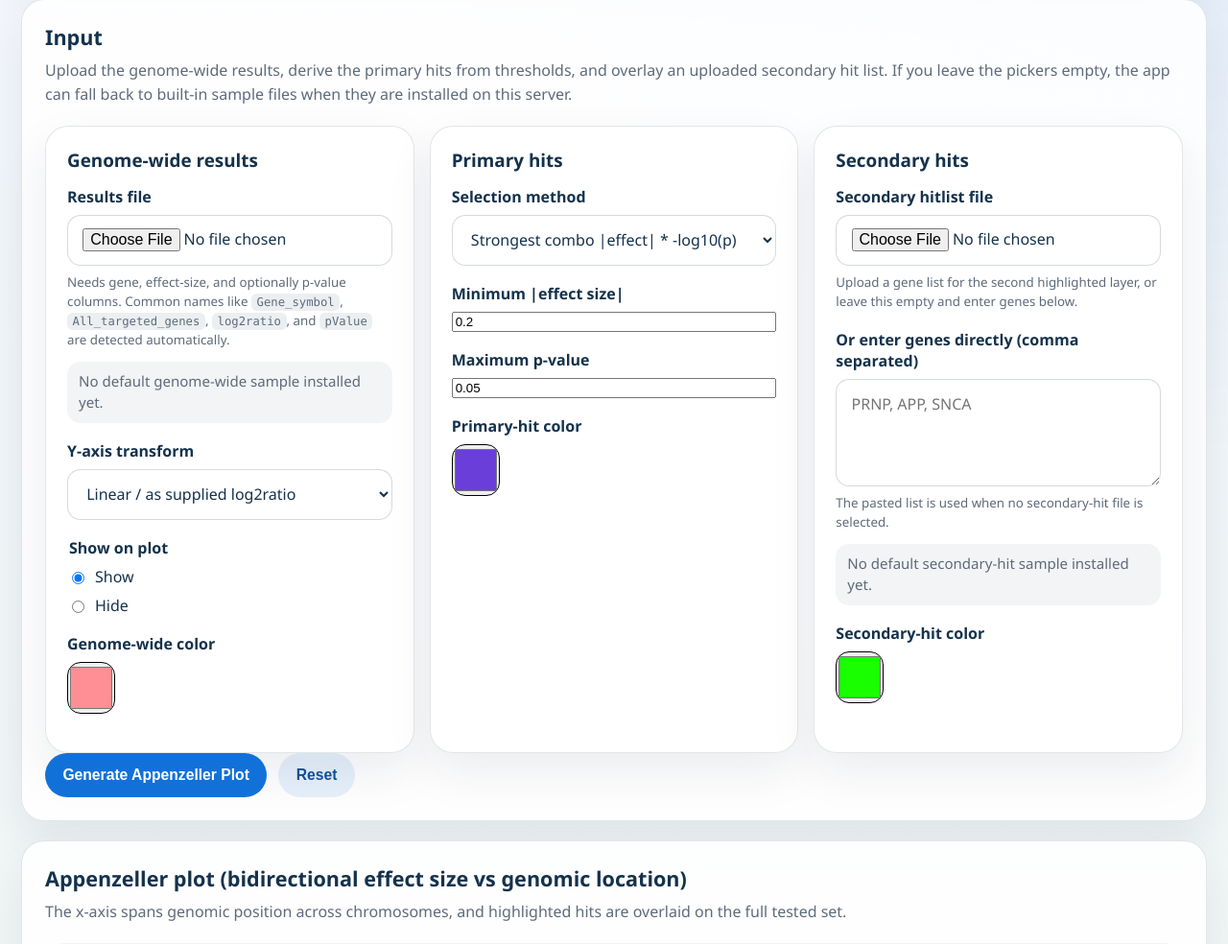
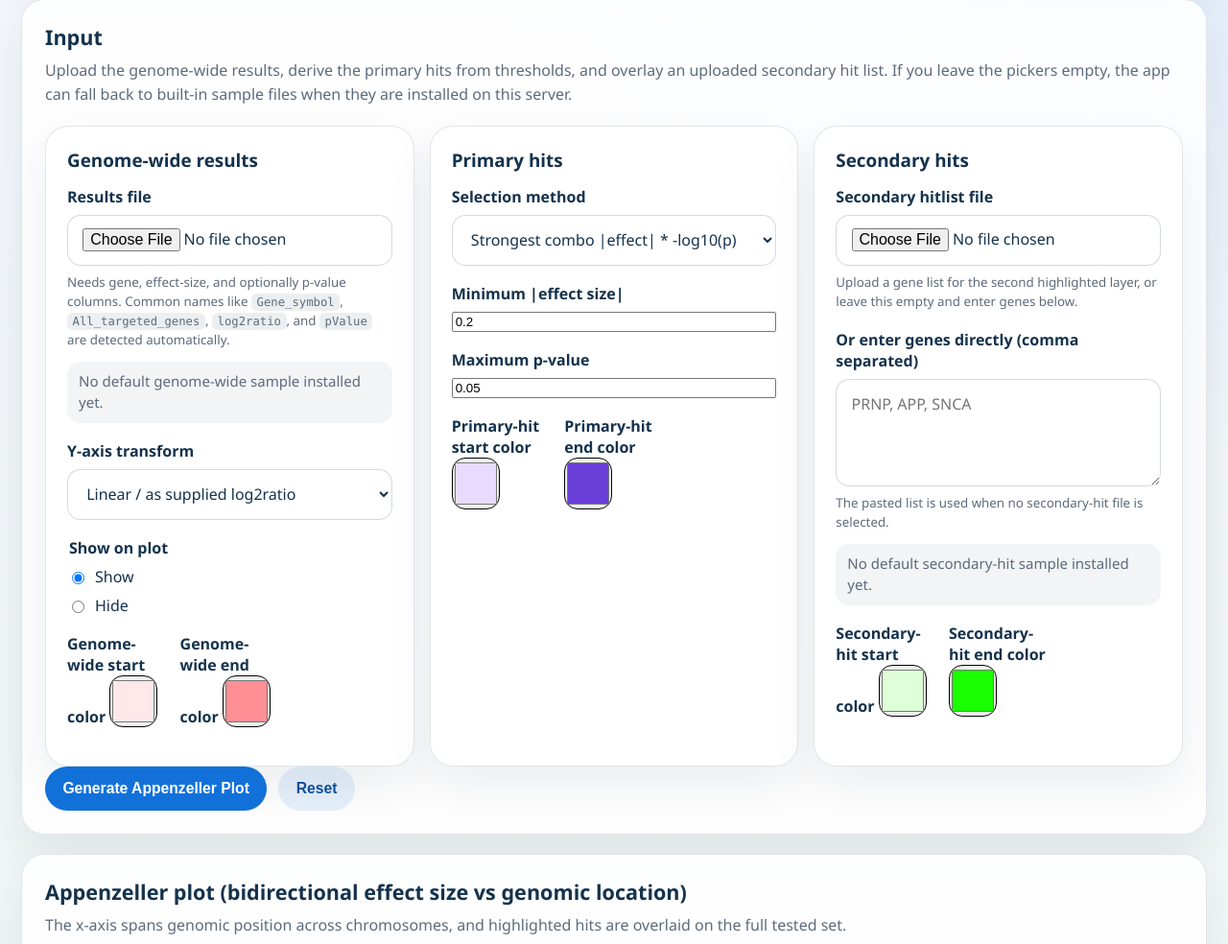
Before and after one commit to isab-science/genomic-hit-locator, a FastAPI app: page / in a window 1280 px wide. Shown: the part 445-1429 px from the top of the page at 96% size. Run offline with FastAPI, Linux system fonts and the light colour scheme; some libraries are stand-ins or nearby versions.

Commit message:
Add start and end color pickers for p-value scales

```diff
--- a/app.py
+++ b/app.py
@@ -6,7 +6,6 @@ import math
 import os
 import time
 import uuid
-import colorsys
 from functools import lru_cache
 from pathlib import Path
 from typing import Any
@@ -430,24 +429,13 @@ def _pvalue_display_intensity(raw_intensity: float) -> float:
 
 
 def _pvalue_color(
-    base_rgb: tuple[int, int, int],
+    start_rgb: tuple[int, int, int],
+    end_rgb: tuple[int, int, int],
     raw_intensity: float,
-    lightness_floor: float = 0.94,
-    lightness_ceiling: float = 0.38,
-    saturation_floor: float = 0.22,
-    saturation_ceiling: float = 0.96,
 ) -> str:
     display_intensity = _pvalue_display_intensity(raw_intensity)
-    red, green, blue = (channel / 255.0 for channel in base_rgb)
-    hue, _, _ = colorsys.rgb_to_hls(red, green, blue)
-    mapped_lightness = lightness_floor + ((lightness_ceiling - lightness_floor) * display_intensity)
-    mapped_saturation = saturation_floor + ((saturation_ceiling - saturation_floor) * display_intensity)
-    adjusted_rgb = colorsys.hls_to_rgb(
-        hue,
-        max(0.0, min(1.0, mapped_lightness)),
-        max(0.0, min(1.0, mapped_saturation)),
-    )
-    return f"rgb({int(round(adjusted_rgb[0] * 255))}, {int(round(adjusted_rgb[1] * 255))}, {int(round(adjusted_rgb[2] * 255))})"
+    adjusted_rgb = _blend_rgb(start_rgb, end_rgb, display_intensity)
+    return f"rgb({adjusted_rgb[0]}, {adjusted_rgb[1]}, {adjusted_rgb[2]})"
 
 
 def _format_pvalue_tick(value: float) -> str:
@@ -484,7 +472,8 @@ def _compute_pvalue_scale_context(data: pd.DataFrame) -> dict[str, Any] | None:
 
 def _build_pvalue_marker_config(
     data: pd.DataFrame,
-    base_color: str,
+    start_color: str,
+    end_color: str,
     colorbar_title: str,
     colorbar_x: float,
     marker_size: float,
@@ -492,15 +481,11 @@ def _build_pvalue_marker_config(
     scale_context: dict[str, Any] | None = None,
     line: dict[str, Any] | None = None,
     symbol: str | None = None,
-    lightness_floor: float = 0.94,
-    lightness_ceiling: float = 0.38,
-    saturation_floor: float = 0.22,
-    saturation_ceiling: float = 0.96,
 ) -> tuple[dict[str, Any], dict[str, Any] | None]:
     pvalues = pd.to_numeric(data["pvalue_raw"], errors="coerce")
     valid_mask = pvalues.notna() & (pvalues > 0)
     if valid_mask.sum() == 0:
-        marker: dict[str, Any] = {"color": base_color, "size": marker_size, "opacity": marker_opacity}
+        marker: dict[str, Any] = {"color": end_color, "size": marker_size, "opacity": marker_opacity}
         if line:
             marker["line"] = line
         if symbol:
@@ -519,33 +504,11 @@ def _build_pvalue_marker_config(
     score_span = float(scale_context["score_span"])
     norm = ((scores - score_min) / score_span).fillna(0.0).clip(lower=0.0, upper=1.0)
 
-    base_rgb = _hex_to_rgb(base_color)
+    start_rgb = _hex_to_rgb(start_color)
+    end_rgb = _hex_to_rgb(end_color)
     scale_points = [0.0, 0.1, 0.2, 0.35, 0.5, 0.65, 0.8, 0.9, 1.0]
-    colorscale = [
-        [
-            point,
-            _pvalue_color(
-                base_rgb,
-                point,
-                lightness_floor=lightness_floor,
-                lightness_ceiling=lightness_ceiling,
-                saturation_floor=saturation_floor,
-                saturation_ceiling=saturation_ceiling,
-            ),
-        ]
-        for point in scale_points
-    ]
-    visible_colors = [
-        _pvalue_color(
-            base_rgb,
-            raw_value,
-            lightness_floor=lightness_floor,
-            lightness_ceiling=lightness_ceiling,
-            saturation_floor=saturation_floor,
-            saturation_ceiling=saturation_ceiling,
-        )
-        for raw_value in norm.tolist()
-    ]
+    colorscale = [[point, _pvalue_color(start_rgb, end_rgb, point)] for point in scale_points]
+    visible_colors = [_pvalue_color(start_rgb, end_rgb, raw_value) for raw_value in norm.tolist()]
 
     tickvals = list(scale_context["tickvals"])
     ticktext = list(scale_context["ticktext"])
@@ -618,14 +581,20 @@ def _build_plot(
     show_genomewide: bool,
     primary_genes: set[str],
     secondary_genes: set[str],
-    genomewide_color: str,
-    primary_color: str,
-    secondary_color: str,
+    genomewide_start_color: str,
+    genomewide_end_color: str,
+    primary_start_color: str,
+    primary_end_color: str,
+    secondary_start_color: str,
+    secondary_end_color: str,
 ) -> tuple[go.Figure, dict[str, Any]]:
     plot_df, tick_vals, tick_labels, chromosome_bounds = _build_genome_axis(data)
-    background_color = _hex_with_alpha(genomewide_color, "#d9dde3")
-    primary_accent_color = _hex_with_alpha(primary_color, "#d93f6a")
-    secondary_accent_color = _hex_with_alpha(secondary_color, "#f59e0b")
+    genomewide_start = _hex_with_alpha(genomewide_start_color, "#ffe7ea")
+    genomewide_end = _hex_with_alpha(genomewide_end_color, "#ff8f95")
+    primary_start = _hex_with_alpha(primary_start_color, "#e7dcff")
+    primary_end = _hex_with_alpha(primary_end_color, "#6a3fd9")
+    secondary_start = _hex_with_alpha(secondary_start_color, "#dfffd8")
+    secondary_end = _hex_with_alpha(secondary_end_color, "#19ff00")
     global_scale_context = _compute_pvalue_scale_context(plot_df)
 
     primary_df = plot_df[plot_df["gene"].isin(primary_genes)].copy()
@@ -647,7 +616,8 @@ def _build_plot(
     if show_genomewide:
         genomewide_marker, pvalue_scale = _build_pvalue_marker_config(
             plot_df,
-            background_color,
+            genomewide_start,
+            genomewide_end,
             "Genome-wide p",
             1.02,
             6,
@@ -679,7 +649,8 @@ def _build_plot(
     if not primary_df.empty:
         primary_marker, primary_scale = _build_pvalue_marker_config(
             primary_df,
-            primary_accent_color,
+            primary_start,
+            primary_end,
             "Primary p",
             1.08,
             9,
@@ -713,7 +684,8 @@ def _build_plot(
     if not secondary_df.empty:
         secondary_marker, secondary_scale = _build_pvalue_marker_config(
             secondary_df,
-            secondary_accent_color,
+            secondary_start,
+            secondary_end,
             "Secondary p",
             1.14,
             10,
@@ -721,10 +693,6 @@ def _build_plot(
             scale_context=global_scale_context,
             line={"color": "#14532d", "width": 1.2},
             symbol="diamond",
-            lightness_floor=0.90,
-            lightness_ceiling=0.30,
-            saturation_floor=0.28,
-            saturation_ceiling=1.0,
         )
         if secondary_scale:
             scale_summaries["secondary"] = secondary_scale
@@ -849,9 +817,12 @@ async def api_plot(
     secondary_hits_file: UploadFile | None = File(default=None),
     secondary_hits_text: str = Form(default=""),
     scale_mode: str = Form(default="linear"),
-    genomewide_color: str = Form(default="#ff8f95"),
-    primary_color: str = Form(default="#6a3fd9"),
-    secondary_color: str = Form(default="#19ff00"),
+    genomewide_start_color: str = Form(default="#ffe7ea"),
+    genomewide_end_color: str = Form(default="#ff8f95"),
+    primary_start_color: str = Form(default="#e7dcff"),
+    primary_end_color: str = Form(default="#6a3fd9"),
+    secondary_start_color: str = Form(default="#dfffd8"),
+    secondary_end_color: str = Form(default="#19ff00"),
     show_genomewide: str = Form(default="show"),
     primary_mode: str = Form(default="effect_only"),
     primary_effect_threshold: float = Form(default=1.0),
@@ -924,9 +895,12 @@ async def api_plot(
         show_genomewide=(show_genomewide or "show").strip().lower() != "hide",
         primary_genes=primary_in_merged,
         secondary_genes=secondary_in_merged,
-        genomewide_color=genomewide_color,
-        primary_color=primary_color,
-        secondary_color=secondary_color,
+        genomewide_start_color=genomewide_start_color,
+        genomewide_end_color=genomewide_end_color,
+        primary_start_color=primary_start_color,
+        primary_end_color=primary_end_color,
+        secondary_start_color=secondary_start_color,
+        secondary_end_color=secondary_end_color,
     )
     figure_payload = json.loads(figure.to_json())
     summary = {
--- a/templates/index.html
+++ b/templates/index.html
@@ -69,10 +69,16 @@
               <label><input type="radio" name="show_genomewide" value="hide"> Hide</label>
             </fieldset>
 
-            <label class="field color-field">
-              <span>Genome-wide color</span>
-              <input type="color" name="genomewide_color" value="#ff8f95">
-            </label>
+            <div class="field field-grid">
+              <label class="color-field">
+                <span>Genome-wide start color</span>
+                <input type="color" name="genomewide_start_color" value="#ffe7ea">
+              </label>
+              <label class="color-field">
+                <span>Genome-wide end color</span>
+                <input type="color" name="genomewide_end_color" value="#ff8f95">
+              </label>
+            </div>
           </section>
 
           <section class="input-card">
@@ -96,10 +102,16 @@
               <input type="number" name="primary_pvalue_threshold" value="0.05" step="0.001" min="0">
             </label>
 
-            <label class="field color-field">
-              <span>Primary-hit color</span>
-              <input type="color" name="primary_color" value="#6a3fd9">
-            </label>
+            <div class="field field-grid">
+              <label class="color-field">
+                <span>Primary-hit start color</span>
+                <input type="color" name="primary_start_color" value="#e7dcff">
+              </label>
+              <label class="color-field">
+                <span>Primary-hit end color</span>
+                <input type="color" name="primary_end_color" value="#6a3fd9">
+              </label>
+            </div>
           </section>
 
           <section class="input-card">
@@ -123,10 +135,16 @@
               {% endif %}
             </p>
 
-            <label class="field color-field">
-              <span>Secondary-hit color</span>
-              <input type="color" name="secondary_color" value="#19ff00">
-            </label>
+            <div class="field field-grid">
+              <label class="color-field">
+                <span>Secondary-hit start color</span>
+                <input type="color" name="secondary_start_color" value="#dfffd8">
+              </label>
+              <label class="color-field">
+                <span>Secondary-hit end color</span>
+                <input type="color" name="secondary_end_color" value="#19ff00">
+              </label>
+            </div>
           </section>
         </div>
 
```
